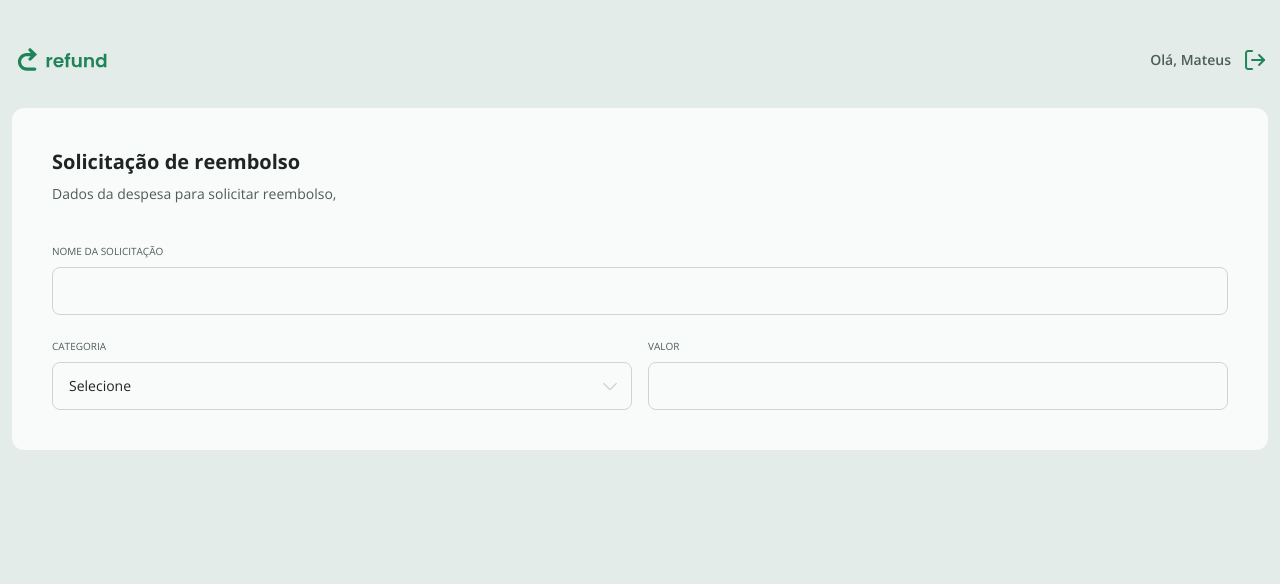
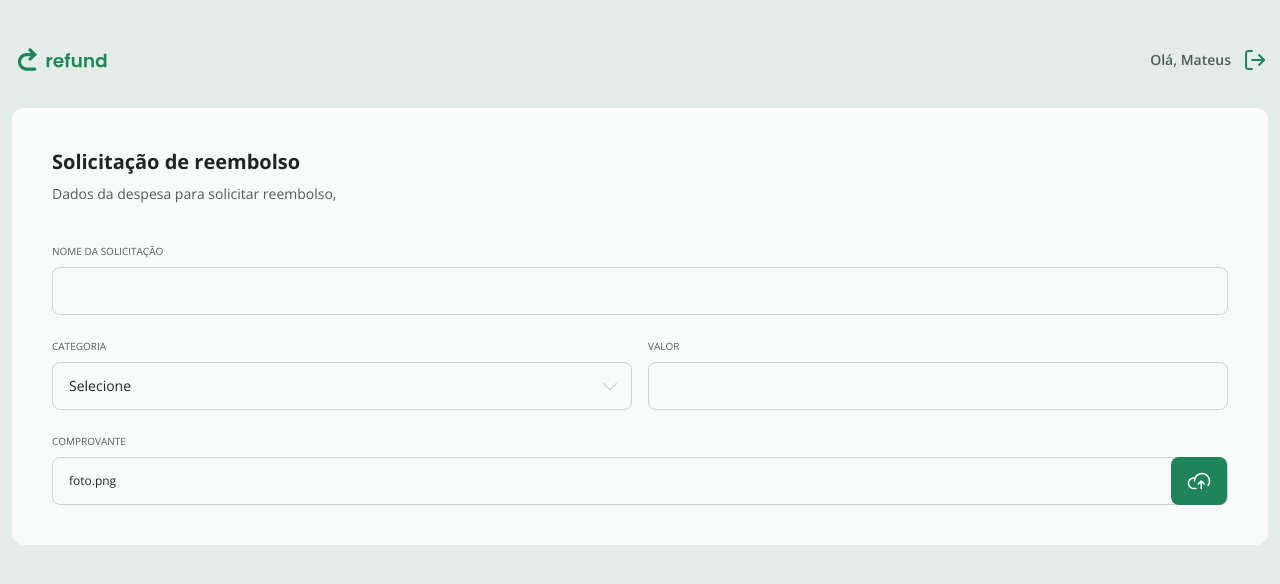
Before and after one commit to macedocmateus/refund-2.0-frontend, a React (Vite) app: page / in a window 1280 px wide. Shown: the top 584 px of the page. Built offline with nearby package versions, Linux system fonts and the light colour scheme.

Commit message:
added: file input for img upload

```diff
--- /dev/null
+++ b/src/components/Upload.tsx
@@ -0,0 +1,34 @@
+import uploadSvg from "../assets/upload.svg";
+
+type Props = React.ComponentProps<"input"> & {
+    filename?: string | null;
+};
+
+export function Upload({ filename = null, ...rest }: Props) {
+    return (
+        <div>
+            <legend className="uppercase text-xxs text-gray-200 mb-2">
+                Comprovante
+            </legend>
+
+            <div className="w-full h-12 flex items-center rounded-lg border border-gray-300 text-sm text-gray-100 bg-transparent outline-none">
+                <input type="file" id="upload" className="hidden" {...rest} />
+
+                <span className="text-xs text-gray-100 flex-1 pl-4">
+                    {filename ?? "Selecione o arquivo"}
+                </span>
+
+                <label
+                    htmlFor="upload"
+                    className="flex h-12 px-4 items-center bg-green-100 rounded-lg cursor-pointer disabled:opacity-50 hover:bg-green-200 transition ease-linear"
+                >
+                    <img
+                        src={uploadSvg}
+                        alt="Ícone de upload"
+                        className="w-6 h-6"
+                    />
+                </label>
+            </div>
+        </div>
+    );
+}
--- a/src/pages/Refund.tsx
+++ b/src/pages/Refund.tsx
@@ -2,6 +2,7 @@
 import { CATEGORIES, CATEGORIES_KEYS } from "../utils/categories";
 import { Input } from "../components/Input";
 import { Select } from "../components/Select";
+import { Upload } from "../components/Upload";
 
 export function Refund() {
     const [category, setCategory] = useState("");
@@ -35,6 +36,8 @@
 
                 <Input legend="Valor" required></Input>
             </div>
+
+            <Upload filename="foto.png"></Upload>
         </form>
     );
 }
```
